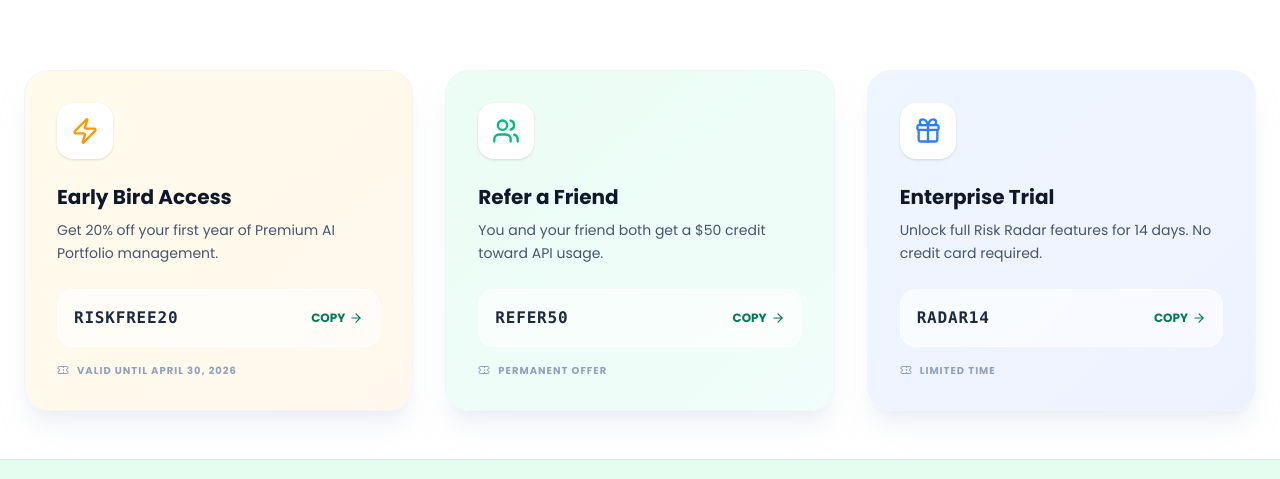
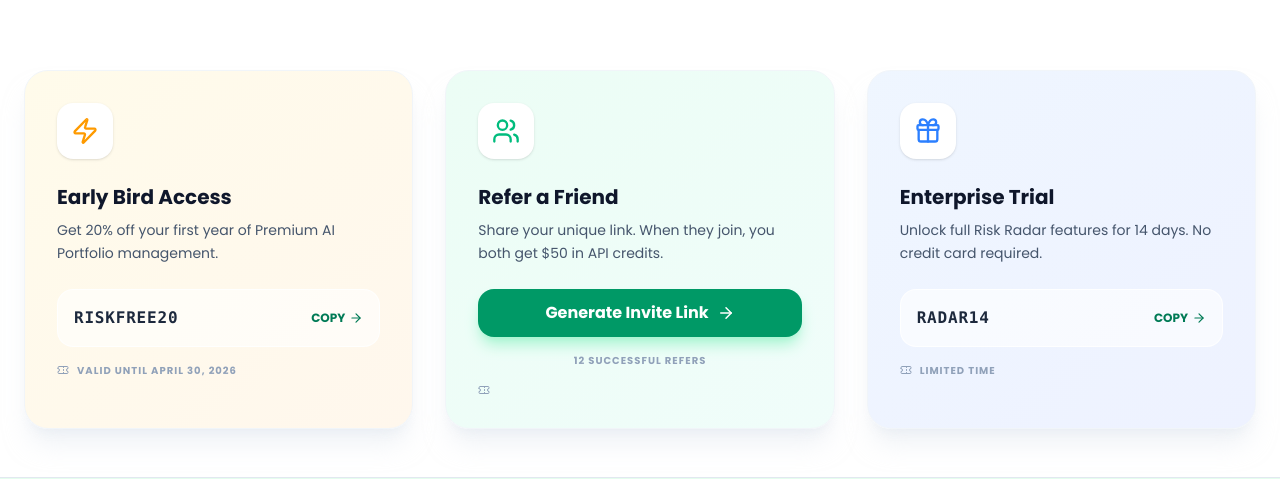
Before and after one commit to HasinIshrakK/risk_radar, a React (Vite) app: page /offers in a window 1280 px wide. Shown: the part 450-929 px from the top of the page. Built offline with nearby package versions, Linux system fonts and the light colour scheme; no server answers.

Commit message:
Logical error fixed in offers

```diff
--- a/src/pages/Offers/Offers.jsx
+++ b/src/pages/Offers/Offers.jsx
@@ -2,7 +2,6 @@ import React from "react";
 import { Ticket, Users, Zap, ArrowRight, Gift } from "lucide-react";
 import Container from "../../components/SharedUi/Container";
 import SectionHeader from "../../components/SectionHeader/SectionHeader";
-import AOS from "aos";
 import Swal from "sweetalert2";
 
 const Offers = () => {
@@ -19,10 +18,10 @@ const Offers = () => {
     {
       id: 2,
       title: "Refer a Friend",
-      description: "You and your friend both get a $50 credit toward API usage.",
-      code: "REFER50",
+      description: "Share your unique link. When they join, you both get $50 in API credits.",
+      type: "referral",
       icon: <Users className="text-emerald-500" size={28} />,
-      expiry: "Permanent Offer",
+      stats: "12 Successful Refers",
       gradient: "from-emerald-50 to-teal-50",
     },
     {
@@ -76,6 +75,26 @@ const Offers = () => {
                 {offer.description}
               </p>
 
+              {offer.type === "referral" ? (
+                // Referral Variant: No code shown, just a "Generate/Share" action
+                <div className="space-y-4">
+                  <button
+                    onClick={() => {
+                      Swal.fire({
+                        title: "Generating your unique referral link...",
+                        draggable: true
+                      });
+                    }}
+                    className="w-full bg-emerald-600 hover:bg-emerald-700 text-white font-bold py-3 rounded-2xl shadow-lg shadow-emerald-200 transition-all flex items-center justify-center gap-2"
+                  >
+                    Generate Invite Link <ArrowRight size={18} />
+                  </button>
+                  <p className="text-[10px] text-center font-bold text-slate-400 uppercase tracking-widest">
+                    {offer.stats}
+                  </p>
+                </div>
+              ) : (
+                // Standard Promo Variant: Shows the code
                 <div className="flex items-center justify-between bg-white/60 p-4 rounded-2xl border border-white/80">
                   <span className="font-mono font-bold text-slate-800 tracking-wider">
                     {offer.code}
@@ -87,6 +106,7 @@ const Offers = () => {
                     Copy <ArrowRight size={14} />
                   </button>
                 </div>
+              )}
 
               <div className="mt-4 flex items-center gap-2 text-[10px] uppercase tracking-widest font-bold text-slate-400">
                 <Ticket size={12} />
```
Lines whose indentation alone changed are shown as unchanged.
